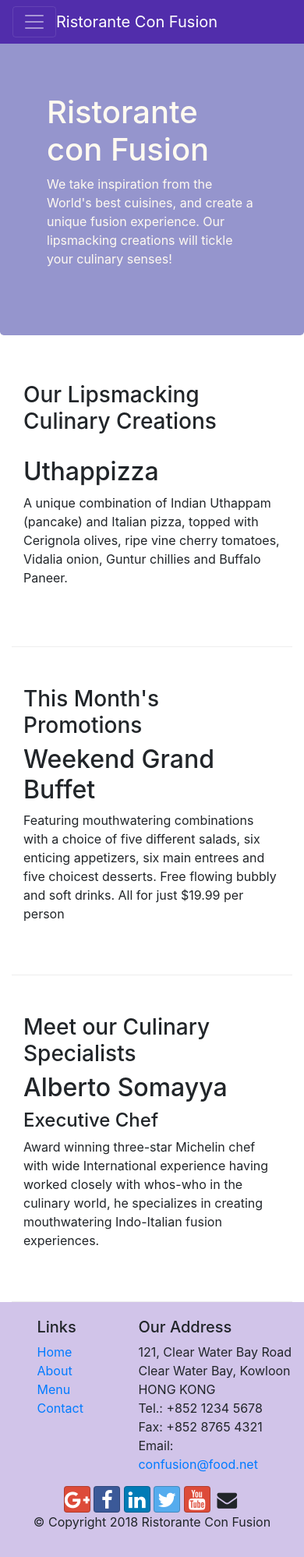
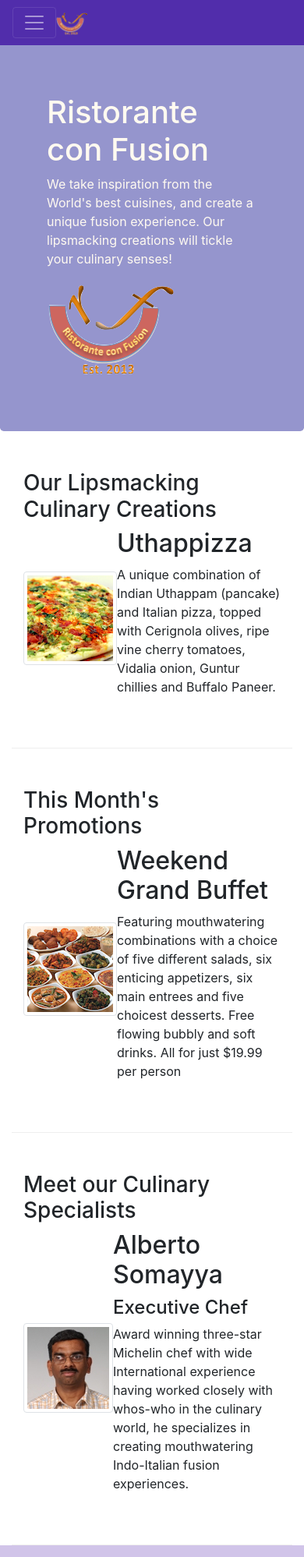
Before and after one commit to giridhar45ro/conFusion, a website: page index.html in a window 390 px wide. Shown: the top 1997 px of the page at 78% size. Drawn offline with nearby package versions, Linux system fonts and the light colour scheme.

Commit message:
Images and Media

```diff
--- a/index.html
+++ b/index.html
@@ -22,7 +22,7 @@
             <button class="navbar-toggler" type="button" data-toggle="collapse" data-target="#Navbar">
                 <span class="navbar-toggler-icon"></span>
             </button>
-            <a href="#" class="navbar-brand mr-auto">Ristorante Con Fusion</a>
+            <a href="#" class="navbar-brand mr-auto"><img src="./img/logo.png" alt="Logo" height="30" width="41"></a>
             <div class="collapse navbar-collapse" id="Navbar">
                 <ul class="navbar-nav mr-auto">
                     <li class="nav-item active"><a class="nav-link" href="#"><i class="fa fa-home fa-lg"></i> Home</a>
@@ -30,7 +30,8 @@
                     <li class="nav-item"><a class="nav-link" href="aboutus.html"><i class="fa fa-info fa-lg"></i>
                             About</a></li>
                     <li class="nav-item"><a class="nav-link" href="#"><i class="fa fa-list fa-lg"></i> Menu</a></li>
-                    <li class="nav-item"><a class="nav-link" href="./contactus.html"><i class="fa fa-address-card fa-lg"></i>
+                    <li class="nav-item"><a class="nav-link" href="./contactus.html"><i
+                                class="fa fa-address-card fa-lg"></i>
                             Contact</a></li>
 
                 </ul>
@@ -46,7 +47,8 @@
                     <p>We take inspiration from the World's best cuisines, and create a unique fusion experience. Our
                         lipsmacking creations will tickle your culinary senses!</p>
                 </div>
-                <div class="col-12 col-sm">
+                <div class="col-12 col-sm align-self-center">
+                    <img src="img/logo.png" alt="logo" class="img-fluid">
                 </div>
             </div>
         </div>
@@ -58,9 +60,15 @@
                 <h3>Our Lipsmacking Culinary Creations</h3>
             </div>
             <div class="col-12 col-sm order-sm-first col-md">
-                <h2>Uthappizza</h2>
-                <p>A unique combination of Indian Uthappam (pancake) and Italian pizza, topped with Cerignola olives,
+                <div class="media">
+                    <img src="img/uthappizza.png" alt="Uthappizza" class="d-flex-mr3 img-thumbnail align-self-center">
+                    <div class="media-body">
+                        <h2 class="mt0">Uthappizza</h2>
+                        <p>A unique combination of Indian Uthappam (pancake) and Italian pizza, topped with Cerignola
+                            olives,
                             ripe vine cherry tomatoes, Vidalia onion, Guntur chillies and Buffalo Paneer.</p>
+                    </div>
+                </div>
             </div>
         </div>
 
@@ -70,10 +78,15 @@
                 <h3>This Month's Promotions</h3>
             </div>
             <div class="col-12 col-sm col-md">
-                <h2>Weekend Grand Buffet</h2>
+                <div class="media">
+                    <img src="./img/buffet.png" alt="Buffet" class="d-flex ml3 img-thumbnail align-self-center">
+                    <div class="media-body">
+                        <h2 class="mt0">Weekend Grand Buffet</h2>
                         <p>Featuring mouthwatering combinations with a choice of five different salads, six enticing appetizers,
                             six main entrees and five choicest desserts. Free flowing bubbly and soft drinks. All for just
                             $19.99 per person </p>
+                    </div>
+                </div>
             </div>
         </div>
 
@@ -82,11 +95,18 @@
                 <h3>Meet our Culinary Specialists</h3>
             </div>
             <div class="col-12 col-sm  order-sm-first col-md">
-                <h2>Alberto Somayya</h2>
+                <div class="media">
+                    <img src="img/alberto.png" alt="Alberto Somayya" class="d-flex mr3 img-thumbnail align-self-center">
+
+                    <div class="media-body">
+                        <h2 class="mt0">Alberto Somayya</h2>
                         <h4>Executive Chef</h4>
-                <p>Award winning three-star Michelin chef with wide International experience having worked closely with
+                        <p>Award winning three-star Michelin chef with wide International experience having worked
+                            closely with
                             whos-who in the culinary world, he specializes in creating mouthwatering Indo-Italian fusion
                             experiences. </p>
+                    </div>
+                </div>
             </div>
         </div>
     </div>
```
Also changed, not shown: aboutus.html (+4 -3 lines), contactus.html (+3 -2 lines), img/alberto.png (added), img/buffet.png (added), img/logo.png (added), img/uthappizza.png (added). Lines whose indentation alone changed are shown as unchanged.
